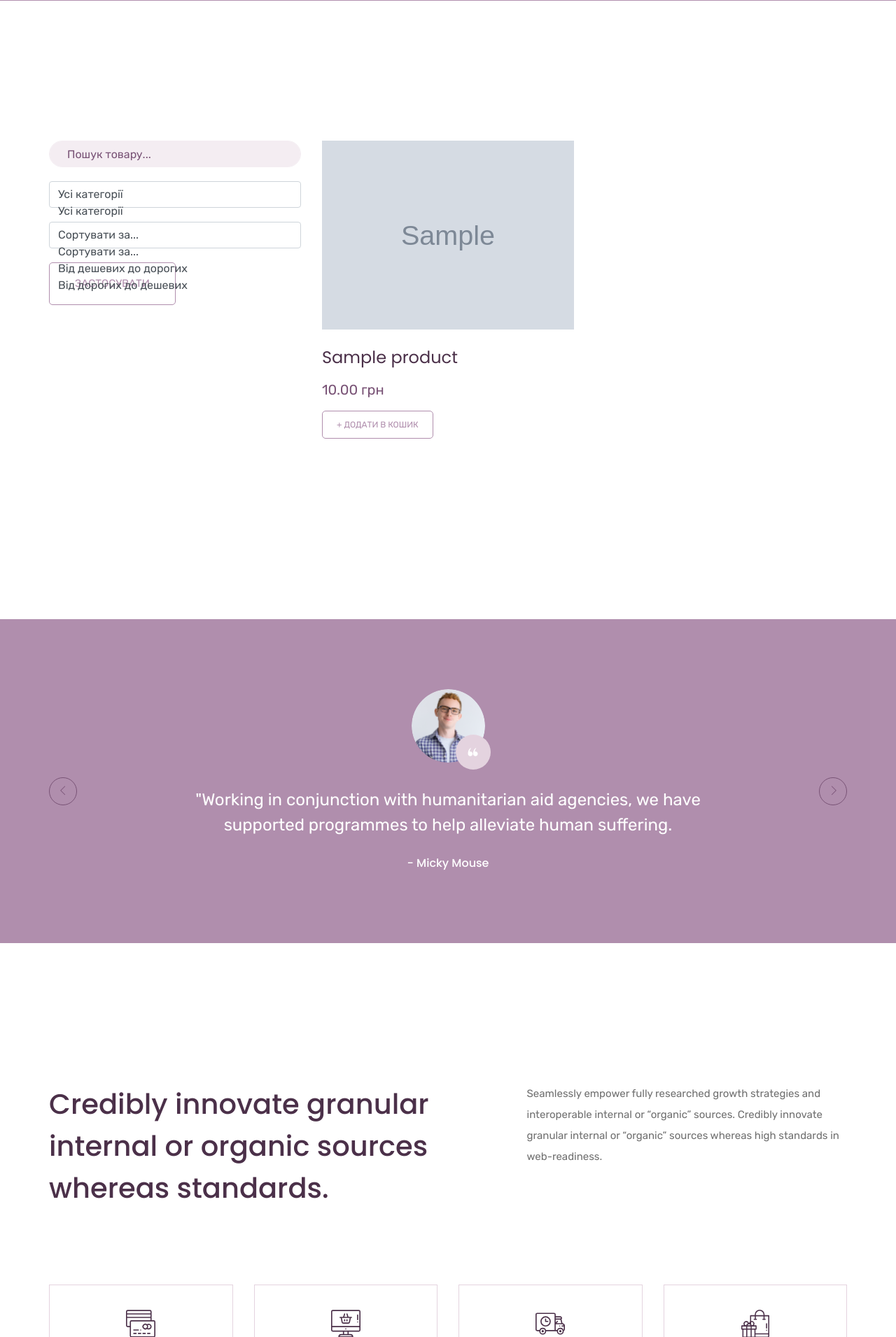
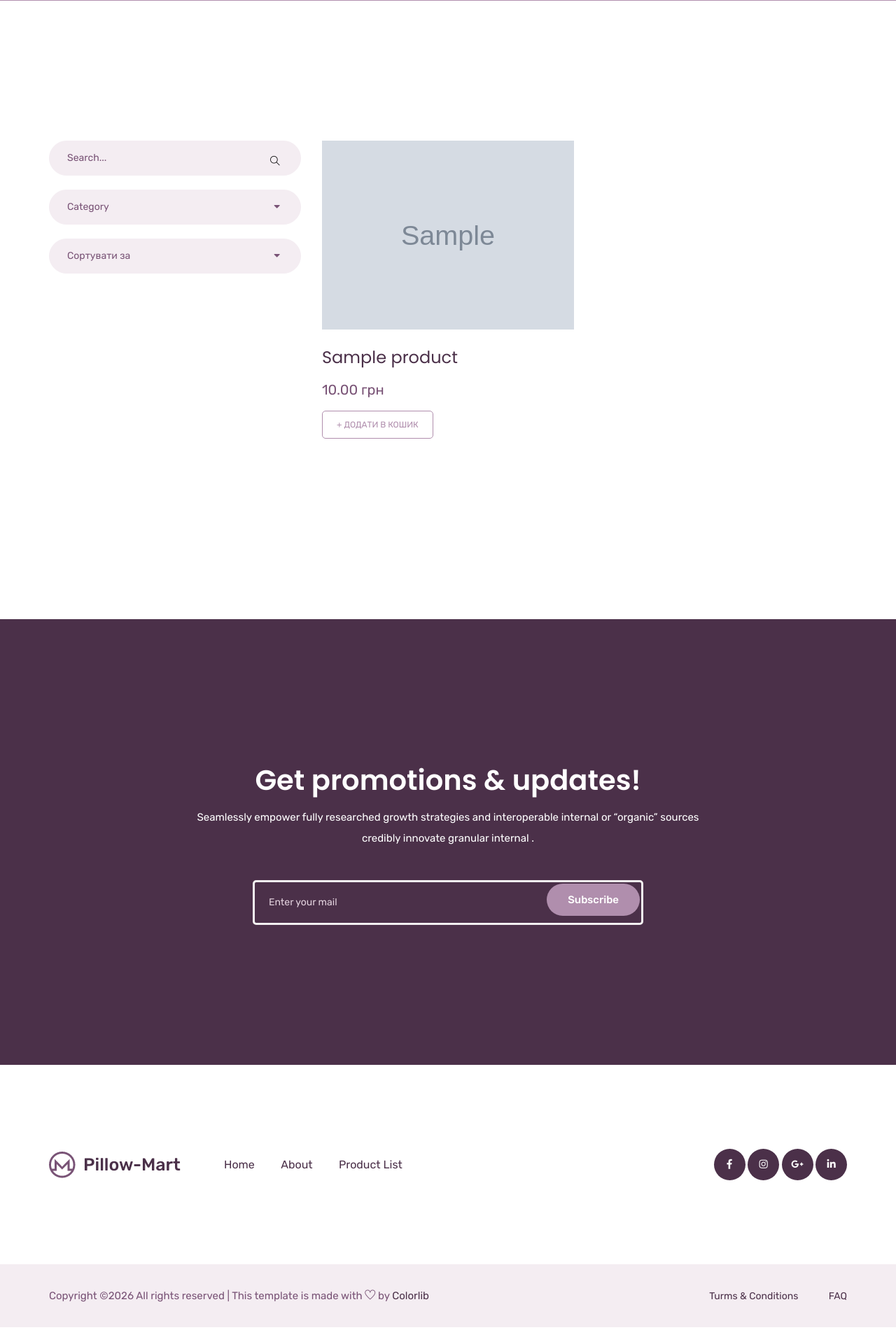
Before and after one commit to htokira/Online-shop, a Django app: page /products/ in a window 1280 px wide. Shown: the part 435-2346 px from the top of the page at 70% size. Run offline with Django 5.2, Linux system fonts and the light colour scheme; tables that the repository leaves empty hold one stand-in row (values such as "Sample post"); grey boxes marked "Sample" are stand-in pictures; some libraries are stand-ins or nearby versions.

Commit message:
Fix filters

```diff
--- a/shop/templates/shop/product_list.html
+++ b/shop/templates/shop/product_list.html
@@ -21,32 +21,59 @@
             <div class="row">
                 <div class="col-md-4">
                     <div class="product_sidebar">
+                        <div class="single_sedebar">
                             <form method="GET" action="">
-                            <div class="single_sedebar">
-                                <input type="text" name="q" placeholder="Пошук товару..." value="{{ search_query }}" class="form-control mb-3">
+                                <input type="text" name="q" placeholder="Search..." value="{{ search_query|default:'' }}">
+                                <button type="submit" style="background:none; border:none; position:absolute; right:0px; top:5px;">
+                                    <i class="ti-search"></i>
+                                </button>
+                                {% if current_category %}<input type="hidden" name="category" value="{{ current_category }}">{% endif %}
+                                {% if current_sort %}<input type="hidden" name="sort" value="{{ current_sort }}">{% endif %}
+                            </form>
                         </div>
 
                         <div class="single_sedebar">
-                                <select name="category" class="form-control mb-3">
-                                    <option value="">Усі категорії</option>
+                            <div class="select_option">
+                                <div class="select_option_list">
+                                    {% if current_category %}
                                         {% for cat in categories %}
-                                        <option value="{{ cat.id }}" {% if current_category == cat.id|stringformat:"s" %}selected{% endif %}>
+                                            {% if cat.id|stringformat:"s" == current_category %}{{ cat.name }}{% endif %}
+                                        {% endfor %}
+                                    {% else %}
+                                        Category
+                                    {% endif %}
+                                    <i class="right fas fa-caret-down"></i>
+                                </div>
+                                <div class="select_option_dropdown">
+                                    <p><a href="?{% if search_query %}q={{ search_query }}&{% endif %}{% if current_sort %}sort={{ current_sort }}{% endif %}">Усі категорії</a></p>
+                                    {% for cat in categories %}
+                                        <p><a href="?category={{ cat.id }}{% if search_query %}&q={{ search_query }}{% endif %}{% if current_sort %}&sort={{ current_sort }}{% endif %}">
                                             {{ cat.name }}
-                                        </option>
+                                        </a></p>
                                     {% endfor %}
-                                </select>
+                                </div>
+                            </div>
                         </div>
 
                         <div class="single_sedebar">
-                                <select name="sort" class="form-control mb-3">
-                                    <option value="">Сортувати за...</option>
-                                    <option value="price_asc" {% if current_sort == 'price_asc' %}selected{% endif %}>Від дешевих до дорогих</option>
-                                    <option value="price_desc" {% if current_sort == 'price_desc' %}selected{% endif %}>Від дорогих до дешевих</option>
-                                </select>
+                            <div class="select_option">
+                                <div class="select_option_list">
+                                    {% if current_sort == 'price_asc' %}
+                                        Від дешевих
+                                    {% elif current_sort == 'price_desc' %}
+                                        Від дорогих
+                                    {% else %}
+                                        Сортувати за
+                                    {% endif %}
+                                    <i class="right fas fa-caret-down"></i>
                                 </div>
-
-                            <button type="submit" class="btn_3">Застосувати</button>
-                        </form>
+                                <div class="select_option_dropdown">
+                                    <p><a href="?{% if search_query %}q={{ search_query }}&{% endif %}{% if current_category %}category={{ current_category }}{% endif %}">За замовчуванням</a></p>
+                                    <p><a href="?sort=price_asc{% if search_query %}&q={{ search_query }}{% endif %}{% if current_category %}&category={{ current_category }}{% endif %}">Від дешевих до дорогих</a></p>
+                                    <p><a href="?sort=price_desc{% if search_query %}&q={{ search_query }}{% endif %}{% if current_category %}&category={{ current_category }}{% endif %}">Від дорогих до дешевих</a></p>
+                                </div>
+                            </div>
+                        </div>
                     </div>
                 </div>
                 <div class="col-md-8">
@@ -85,87 +112,6 @@
     </section>
     <!-- product list part end-->
 
-    <!-- client review part here -->
-    <section class="client_review">
-        <div class="container">
-            <div class="row justify-content-center">
-                <div class="col-lg-8">
-                    <div class="client_review_slider owl-carousel">
-                        <div class="single_client_review">
-                            <div class="client_img">
-                                <img src="img/client.png" alt="#">
-                            </div>
-                            <p>"Working in conjunction with humanitarian aid agencies, we have supported programmes to help alleviate human suffering.</p>
-                            <h5>- Micky Mouse</h5>
-                        </div>
-                        <div class="single_client_review">
-                            <div class="client_img">
-                                <img src="img/client_1.png" alt="#">
-                            </div>
-                            <p>"Working in conjunction with humanitarian aid agencies, we have supported programmes to help alleviate human suffering.</p>
-                            <h5>- Micky Mouse</h5>
-                        </div>
-                        <div class="single_client_review">
-                            <div class="client_img">
-                                <img src="img/client_2.png" alt="#">
-                            </div>
-                            <p>"Working in conjunction with humanitarian aid agencies, we have supported programmes to help alleviate human suffering.</p>
-                            <h5>- Micky Mouse</h5>
-                        </div>
-                    </div>
-                </div>
-            </div>
-        </div>
-    </section>
-    <!-- client review part end -->
-
-    <!-- feature part here -->
-    <section class="feature_part section_padding">
-        <div class="container">
-            <div class="row justify-content-between">
-                <div class="col-lg-6">
-                    <div class="feature_part_tittle">
-                        <h3>Credibly innovate granular
-                        internal or organic sources
-                        whereas standards.</h3>
-                    </div>
-                </div>
-                <div class="col-lg-5">
-                    <div class="feature_part_content">
-                        <p>Seamlessly empower fully researched growth strategies and interoperable internal or “organic” sources. Credibly innovate granular internal or “organic” sources whereas high standards in web-readiness.</p>
-                    </div>
-                </div>
-            </div>
-            <div class="row justify-content-center">
-                <div class="col-lg-3 col-sm-6">
-                    <div class="single_feature_part">
-                        <img src="img/icon/feature_icon_1.svg" alt="#">
-                        <h4>Credit Card Support</h4>
-                    </div>
-                </div>
-                <div class="col-lg-3 col-sm-6">
-                    <div class="single_feature_part">
-                        <img src="img/icon/feature_icon_2.svg" alt="#">
-                        <h4>Online Order</h4>
-                    </div>
-                </div>
-                <div class="col-lg-3 col-sm-6">
-                    <div class="single_feature_part">
-                        <img src="img/icon/feature_icon_3.svg" alt="#">
-                        <h4>Free Delivery</h4>
-                    </div>
-                </div>
-                <div class="col-lg-3 col-sm-6">
-                    <div class="single_feature_part">
-                        <img src="img/icon/feature_icon_4.svg" alt="#">
-                        <h4>Product with Gift</h4>
-                    </div>
-                </div>
-            </div>
-        </div>
-    </section>
-    <!-- feature part end -->
-
     <!-- subscribe part here -->
     <section class="subscribe_part section_padding">
         <div class="container">
@@ -174,10 +120,18 @@
                     <div class="subscribe_part_content">
                         <h2>Get promotions & updates!</h2>
                         <p>Seamlessly empower fully researched growth strategies and interoperable internal or “organic” sources credibly innovate granular internal .</p>
+
                         <div class="subscribe_form">
-                            <input type="email" placeholder="Enter your mail">
-                            <a href="#" class="btn_1">Subscribe</a>
+                            <form action="{% url 'shop:subscribe' %}" method="POST" style="display: flex; width: 100%;">
+                                {% csrf_token %}
+                                <input type="email" name="email" placeholder="Enter your mail" required
+                                       style="flex-grow: 1; border: 3px solid #f3f1f1; border-radius: 5px; background: transparent; padding-left: 20px;">
+                                <button type="submit" class="btn_1" style="border: none; cursor: pointer;">
+                                    Subscribe
+                                </button>
+                            </form>
                         </div>
+
                     </div>
                 </div>
             </div>
```
Lines whose indentation alone changed are shown as unchanged.
